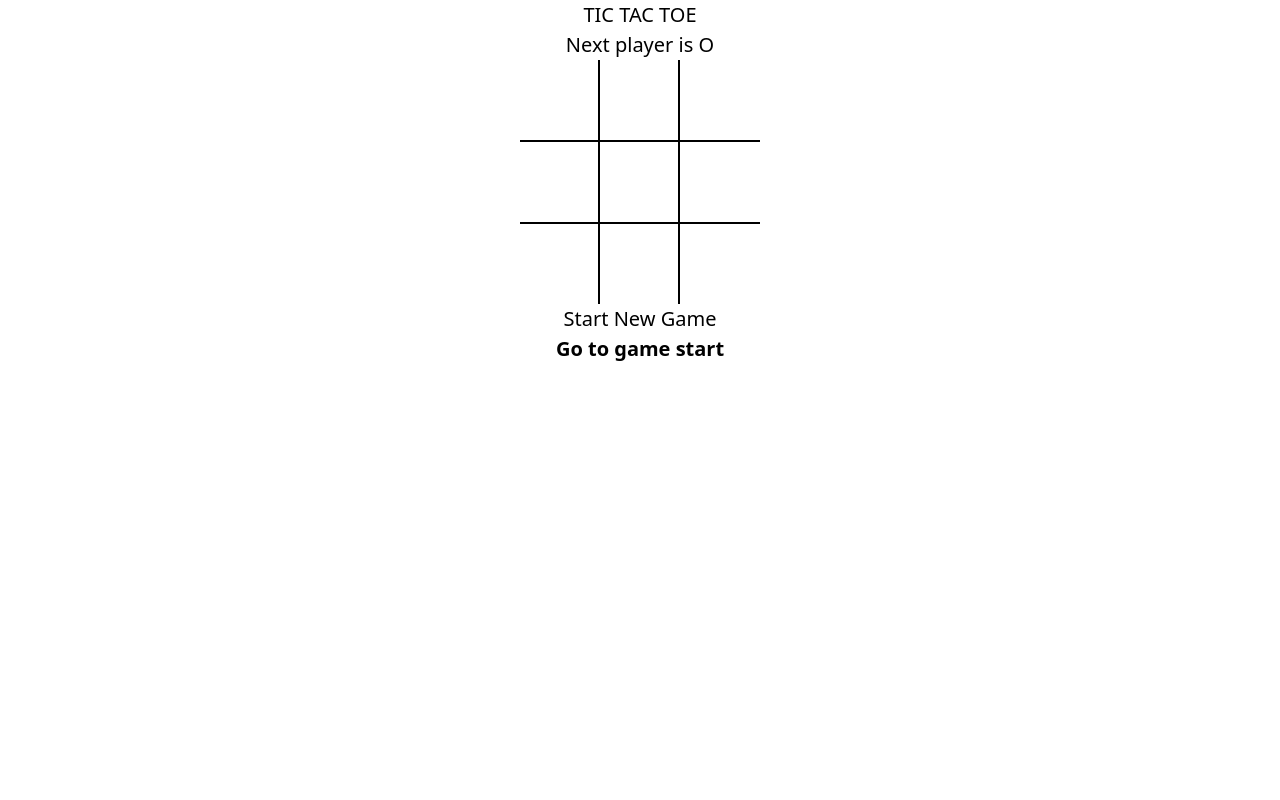
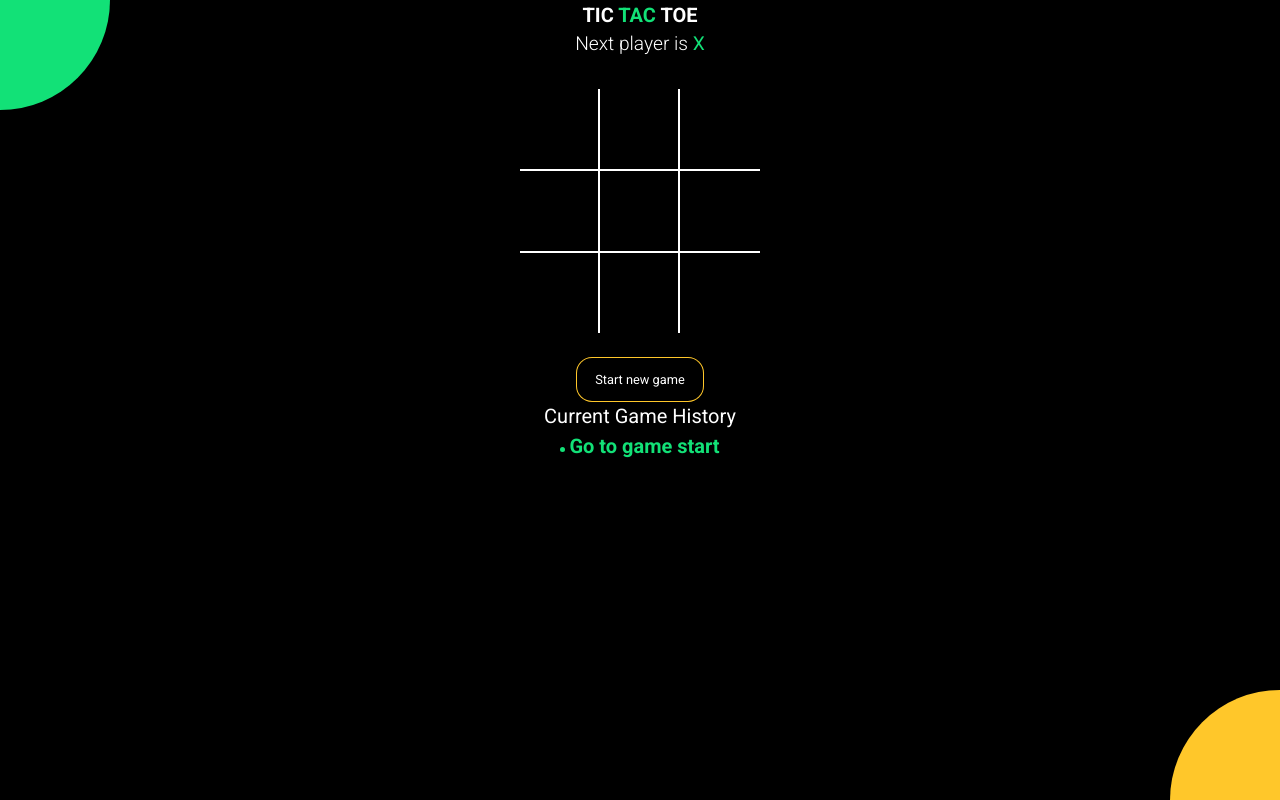
Before and after one commit to BharambeHimanshu/TICTACTOE-GAME, a React (Vite) app: page / in a window 1280 px wide. Built offline with nearby package versions, Linux system fonts and the light colour scheme.

Commit message:
Finish with Style

```diff
--- a/index.html
+++ b/index.html
@@ -2,9 +2,13 @@
 <html lang="en">
   <head>
     <meta charset="UTF-8" />
-    <link rel="icon" type="image/svg+xml" href="/vite.svg" />
     <meta name="viewport" content="width=device-width, initial-scale=1.0" />
-    <title>Vite + React</title>
+    <meta http-equiv="X-UA-Compatible" content="ie=edge" />
+    <link
+      href="https://fonts.googleapis.com/css?family=Roboto:300,400,700&display=swap"
+      rel="stylesheet"
+    />
+    <title>TIC TAC TOE</title>
   </head>
   <body>
     <div id="root"></div>
--- a/src/App.jsx
+++ b/src/App.jsx
@@ -5,55 +5,66 @@
 import "./Styles/root.scss"
 import  { calculateWinner } from "./helpers"
 
-const NEW_GAME =[
-  {board: Array(9).fill(null) , isNext:true}
-]
 
-export default function App() {
+const NEW_GAME = [{ board: Array(9).fill(null), isXNext: true }];
+
+export default function App () {
   const [history, setHistory] = useState(NEW_GAME);
+  const [currentMove, setCurrentMove] = useState(0);
+  const current = history[currentMove];
 
-  const[currentMove,setCurrentMove] = useState(0);
-
-  const current = history[currentMove]
-
-  const {winner , winningSquares} = calculateWinner(current.board);
+  const { winner, winningSquares } = calculateWinner(current.board);
 
   const handleSquareClick = position => {
-      if(current.board[position] || winner) {
+    if (current.board[position] || winner) {
       return;
     }
+
     setHistory(prev => {
+      const last = prev[prev.length - 1];
 
-        const last = prev[prev.length -1];
       const newBoard = last.board.map((square, pos) => {
-              if(pos === position) {
-                  return  last.isXNext ? 'X' : 'O';
+        if (pos === position) {
+          return last.isXNext ? 'X' : 'O';
         }
+
         return square;
       });
 
-          return prev.concat({ board:newBoard,isXNext: !last.isXNext})
+      return prev.concat({ board: newBoard, isXNext: !last.isXNext });
     });
 
-      setCurrentMove(prev => prev + 1)
+    setCurrentMove(prev => prev + 1);
   };
 
-  const moveTo = (move) => {
-    setCurrentMove(move)
-
-  }
+  const moveTo = move => {
+    setCurrentMove(move);
+  };
 
   const onNewGame = () => {
-    setHistory(NEW_GAME)
-    setCurrentMove(0)
-  }
+    setHistory(NEW_GAME);
+    setCurrentMove(0);
+  };
+
   return (
     <div className="app">
-    <h1>TIC TAC TOE</h1>
+      <h2 style={{fontWeight: 'bold'}}>TIC <span className="text-green">TAC</span> TOE</h2>
       <StatusMessage winner={winner} current={current} />
-    <Board  board={current.board} handleSquareClick={handleSquareClick} winningSquares={winningSquares}/>
-    <button type="button" onClick={onNewGame}>Start New Game</button>
+      <Board
+        board={current.board}
+        handleSquareClick={handleSquareClick}
+        winningSquares={winningSquares}
+      />
+      <button
+        type="button"
+        onClick={onNewGame}
+        className={`btn-reset ${winner ? 'active' : ''}`}
+      >
+        Start new game
+      </button>
+      <h2 style={{fontWeight: 'normal'}}>Current Game History</h2>
       <History history={history} moveTo={moveTo} currentMove={currentMove} />
+      <div className="bg-balls"/>
     </div>
-  )
-}
+  );
+};
--- a/src/Styles/root.scss
+++ b/src/Styles/root.scss
@@ -1,4 +1,11 @@
+$green: #12e177;
+$orange: #ffc72a;
+$black: #000000;
+
 body {
+  font-family: 'Roboto', sans-serif;
+  background-color: $black;
+  color: #fff;
   padding: 0;
   margin: 0;
 }
@@ -19,18 +26,83 @@
   align-items: center;
 }
 
+.text-green {
+  color: $green;
+}
+
+.text-orange {
+  color: $orange;
+}
+
+.history-wrapper {
+  width: 300px;
+  text-align: center;
+  margin-bottom: 20px;
+  .history {
+    display: inline-block;
+    padding: 0;
+    margin: 0;
+    li {
+      list-style: none;
+      text-align: left;
+      &:before {
+        content: '';
+        border-radius: 50%;
+        display: inline-block;
+        height: 5px;
+        width: 5px;
+        background-color: $green;
+        margin-right: 4px;
+        margin-bottom: 1px;
+      }
+
+      .btn-move {
+        color: #fff;
+        &.active {
+          font-weight: bold;
+          color: $green;
+        }
+      }
+    }
+  }
+}
+
+.status-message {
+  margin-bottom: 30px;
+  font-size: 1.2rem;
+  font-weight: lighter;
+  span {
+    font-weight: normal;
+  }
+}
+
+.btn-reset {
+  font-size: 0.8rem;
+  color: #fff;
+  border-radius: 15px;
+  padding: 12px 18px;
+  margin-top: 25px;
+  transition: all 0.2s;
+  background-color: $black;
+  box-shadow: 0px 0px 0px 1px $orange;
+  &.active {
+    background-color: $orange;
+    box-shadow: none;
+  }
+}
+
 .board {
   .board-row {
     display: flex;
     flex-direction: row;
-      border-bottom: 2px solid #000;
+    border-bottom: 2px solid #fff;
     &:last-child {
       border-bottom: none;
     }
     .square {
       width: 80px;
       height: 80px;
-        border-right: 2px solid #000;
+      border-right: 2px solid #fff;
       font-size: 2.5rem;
       padding: 0;
       overflow: hidden;
@@ -38,6 +110,63 @@
       &:last-child {
         border-right: none;
       }
+      &.winning {
+        animation: scaleText 1.4s infinite;
+        @keyframes scaleText {
+          0% {
+            transform: 2.5rem;
+          }
+          50% {
+            font-size: 3.5rem;
+          }
+          100% {
+            font-size: 2.5rem;
           }
         }
       }
+    }
+  }
+}
+
+.bg-balls {
+  position: fixed;
+  top: 0;
+  left: 0;
+  right: 0;
+  bottom: 0;
+  min-width: 100%;
+  z-index: -1;
+
+  &:before,
+  &:after {
+    content: '';
+    position: absolute;
+    width: 150px;
+    height: 150px;
+    border-radius: 50%;
+  }
+
+  &:before {
+    background-color: $orange;
+    right: -75px;
+    bottom: -75px;
+    @media screen and (min-width: 476px) {
+      width: 220px;
+      height: 220px;
+      right: -110px;
+      bottom: -110px;
+    }
+  }
+
+  &:after {
+    background-color: $green;
+    top: -75px;
+    left: -75px;
+    @media screen and (min-width: 476px) {
+      width: 220px;
+      height: 220px;
+      top: -110px;
+      left: -110px;
+    }
+  }
+}
--- a/src/components/History.jsx
+++ b/src/components/History.jsx
@@ -3,23 +3,25 @@
 export default function History ({ history , moveTo , currentMove}) {
     return(
         <>
-        <ul>
-            {history.map((_,move) => {
-                return(
-                    <li key={move}>
-                    <button
-                        style={ {
-                            fontWeight: move === currentMove ? 'bold' : 'normal',
-                        } }
-                        type="button" onClick={() => {
-                        moveTo(move)
-                    }}>
-                        { move === 0 ? 'Go to game start' : `Go to move #${move}` }
-                    </button>
-                    </li>
-                )
-            })}
+    <div className="history-wrapper">
+        <ul className="history">
+      {history.map((_, move) => {
+        return (
+          <li key={move}>
+            <button
+                className={`btn-move ${move === currentMove ? 'active' : ''}`}
+              type="button"
+              onClick={() => {
+                moveTo(move);
+              }}
+            >
+              {move === 0 ? 'Go to game start' : `Go to move #${move}`}
+            </button>
+          </li>
+        );
+      })}
         </ul>
+    </div>
         </>
     )
 }
--- a/src/components/Square.jsx
+++ b/src/components/Square.jsx
@@ -1,15 +1,15 @@
 import React from "react";
 
 export default function Square({value, onClick , isWinningSquare}) {
-    return(
-        <>
-        <button type="button"
-         className="square"
-         onClick={onClick}
-         style={{fontweight : isWinningSquare ? 'bold' : 'normal'}}
-        >
-         {value}
-        </button>
-        </>
-    )
+  return (
+    <button
+      type="button"
+      onClick={onClick}
+      className={`square ${isWinningSquare ? 'winning' : ''} ${
+        value === 'X' ? 'text-green' : 'text-orange'
+      }`}
+    >
+      {value}
+    </button>
+  );
 }
--- a/src/components/StatusMessage.jsx
+++ b/src/components/StatusMessage.jsx
@@ -3,13 +3,30 @@
 export default function StatusMessage ({ winner, current }) {
 
     const noMovesLeft = current.board.every((el)=> el !== null)
-    return(
-        <>
-        <h2>
-        {winner && `Winner is ${winner}`}
-        {!winner && !noMovesLeft && `Next player is ${current.isXNext ? "X" : "O"}`}
-        {!winner && noMovesLeft && 'Draw'}
-        </h2>
-        </>
-    )
+    return (
+      <div className="status-message">
+        {winner && (
+          <>
+            Winner is{' '}
+            <span className={winner === 'X' ? 'text-green' : 'text-orange'}>
+              {winner}
+            </span>
+          </>
+        )}
+        {!winner && !noMovesLeft && (
+          <>
+            Next player is{' '}
+            <span className={current.isXNext ? 'text-green' : 'text-orange'}>
+              {current.isXNext ? 'X' : 'O'}{' '}
+            </span>
+          </>
+        )}
+        {!winner && noMovesLeft && (
+          <>
+            <span className="text-green">X</span> and{' '}
+            <span className="text-orange">O</span> tied
+          </>
+        )}
+      </div>
+    );
 }
--- a/src/helpers.jsx
+++ b/src/helpers.jsx
@@ -13,13 +13,13 @@
     const [a, b, c] = lines[i];
     if (squares[a] && squares[a] === squares[b] && squares[a] === squares[c]) {
       return {
-          winner : squares[a],
-          winningSquares : [a , b , c],
-        }
+        winner: squares[a],
+        winningSquares: [a, b, c],
+      };
     }
   }
   return {
-      winner : null,
-      winningSquares : [],
+    winner: null,
+    winningSquares: [],
+  };
 }
-  }
```
Lines whose indentation alone changed are shown as unchanged.
